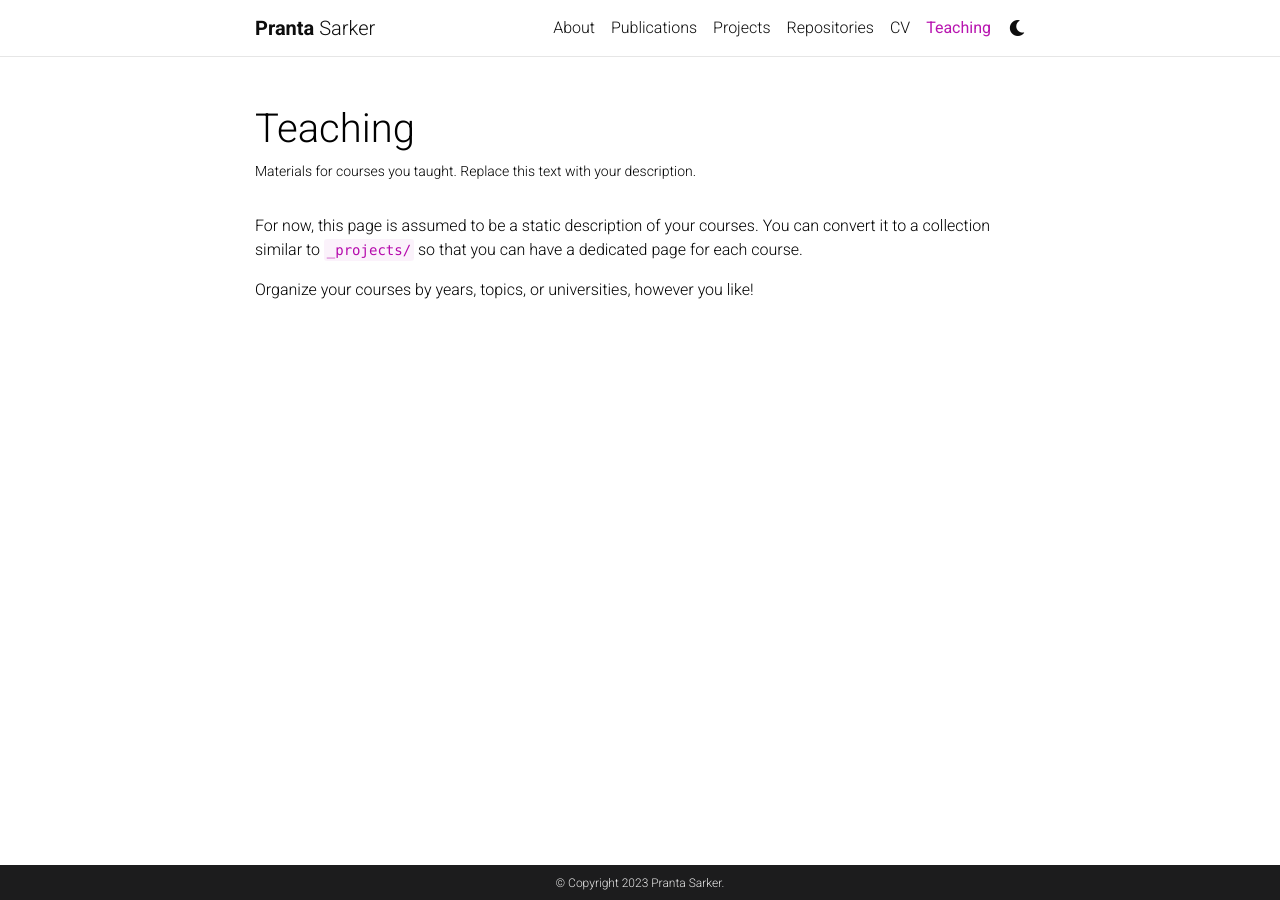
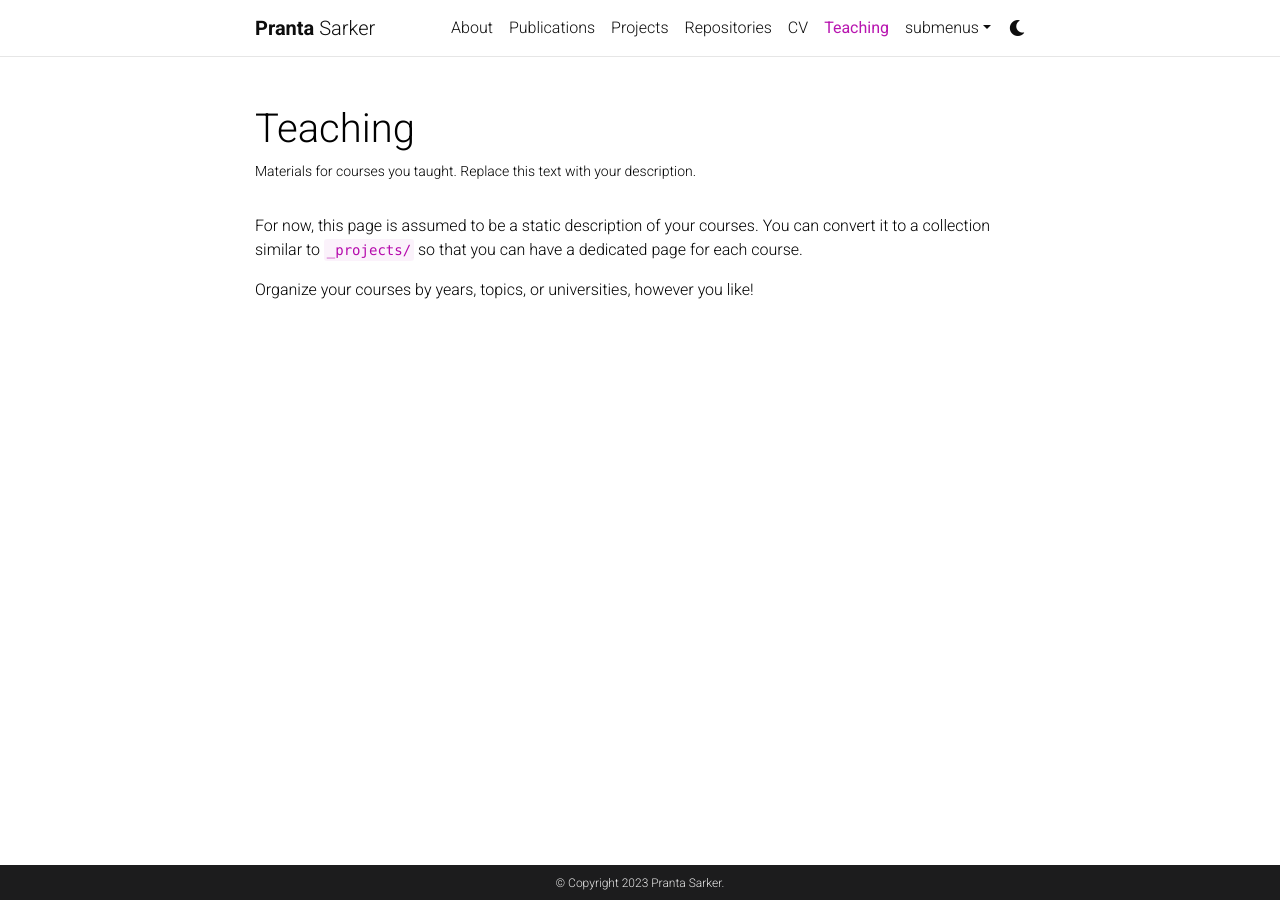
Before and after one commit to psarkerbd/psarkerbd.github.io, a Jekyll site: the page built from _pages/teaching.md, in a window 1280 px wide. Built offline with Jekyll 4.4.1, drawn with Linux system fonts in a browser that asks for light colours; comment, search, counter and statistics services are not loaded; a style sheet for code colours, icons or effects is not loaded.

Commit message:
Update header.html

```diff
--- a/_includes/header.html
+++ b/_includes/header.html
@@ -66,7 +66,7 @@
               {%- assign sorted_pages = site.pages | sort: "nav_order" -%}
               {%- for p in sorted_pages -%}
               {%- if p.nav and p.autogen == nil -%}
-              <!--{%- if p.dropdown %}
+              {%- if p.dropdown %}
               <li class="nav-item dropdown {% if page.title == p.title %}active{% endif %}">
                 <a class="nav-link dropdown-toggle" href="#" id="navbarDropdown" role="button" data-toggle="dropdown" aria-haspopup="true" aria-expanded="false">{{ p.title }}
                   {%- if page.title == p.title -%}
@@ -83,7 +83,7 @@
                   {% endfor %}
                 </div>
               </li>
-              {%- else %} -->
+              {%- else %}
               <li class="nav-item {% if page.title == p.title %}active{% endif %}">
                 <a class="nav-link" href="{{ p.url | relative_url }}">{{ p.title }}
                   {%- if page.title == p.title -%}
```
